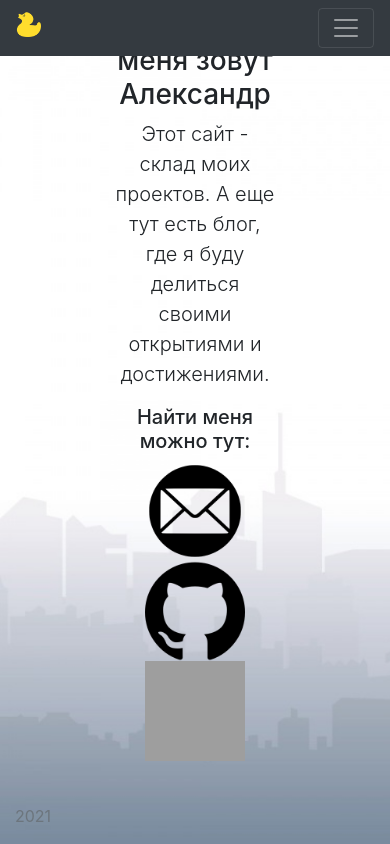
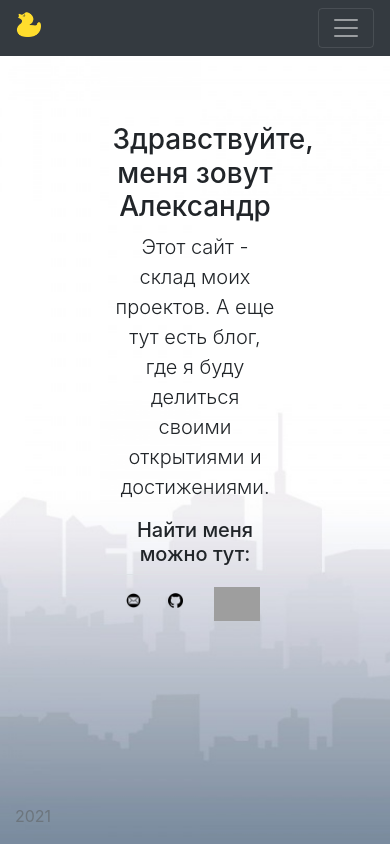
Before and after one commit to on15floor/lab15_flask, a Flask app: page / in a window 390 px wide. Run offline with Flask 2, Linux system fonts and the light colour scheme; a user stored in the database is signed in; data comes from the database, SQL or seed files in the repository; parts of the project's set-up code (start-up, migrations or seed data) failed here and were passed over; grey boxes are pictures that could not be loaded.

Commit message:
Refactoring index.html

```diff
--- a/templates/index.html
+++ b/templates/index.html
@@ -12,21 +12,19 @@
                 <h3 class="cover-heading">Здравствуйте, меня зовут Александр</h3>
                 <p class="lead">Этот сайт - склад моих проектов. А еще тут есть блог, где я буду делиться своими
                     открытиями и достижениями.</p>
-            </div>
-            <div class="form-group">
                 <h5 class="cover-heading">Найти меня можно тут:</h5>
-                <div class="row">
-                    <div class="col-sm">
-                        <a href="mailto:on15floor@gmail.com"><img src="/static/social_mail.png" alt="" width="100"
-                                                                  height="100"></a>
-                    </div>
-                    <div class="col-sm">
-                        <a href="http://github.com/on15floor/"><img src="/static/social_github.png" alt="" width="100"
-                                                                    height="100"></a>
-                    </div>
-                    <div class="col-sm">
-                        <a href="https://t.me/on15floor" target="_blank"><img src="/static/social_telegram.png" alt=""
-                                                                              width="100" height="100"></a>
+                <div class="row justify-content-center">
+                    <div class="col-auto">
+                        <table class="table table-responsive">
+                            <tr>
+                                <td><a href="mailto:on15floor@gmail.com">
+                                    <img src="/static/social_mail.png" width=80% height=auto></a></td>
+                                <td><a href="http://github.com/on15floor/" target="_blank">
+                                    <img src="/static/social_github.png" width=80% height=auto></a></td>
+                                <td><a href="https://t.me/on15floor" target="_blank">
+                                    <img src="/static/social_telegram.png" width=80% height=auto></a></td>
+                            </tr>
+                        </table>
                     </div>
                 </div>
             </div>
```
